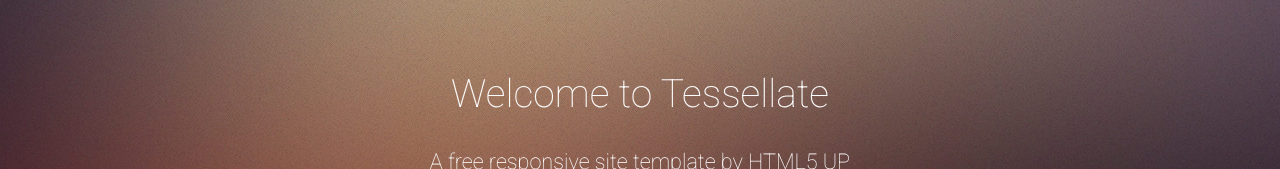
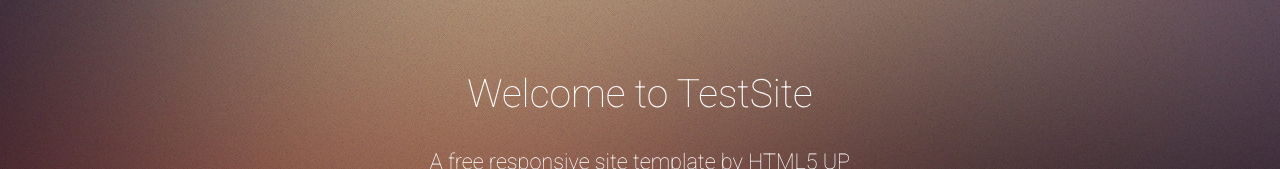
Before and after one commit to AtsushiA/DemoCodeDeploy, a plain HTML site: page web/index.html in a window 1280 px wide. Shown: the part 138-307 px from the top of the page. Drawn offline with Linux system fonts and the light colour scheme.

Commit message:
test commit

```diff
--- a/web/index.html
+++ b/web/index.html
@@ -28,7 +28,7 @@
 		<!-- Header -->
 			<section id="header" class="dark">
 				<header>
-					<h1>Welcome to Tessellate</h1>
+					<h1>Welcome to TestSite</h1>
 					<p>A free responsive site template by <a href="http://html5up.net">HTML5 UP</a></p>
 				</header>
 				<footer>
```
